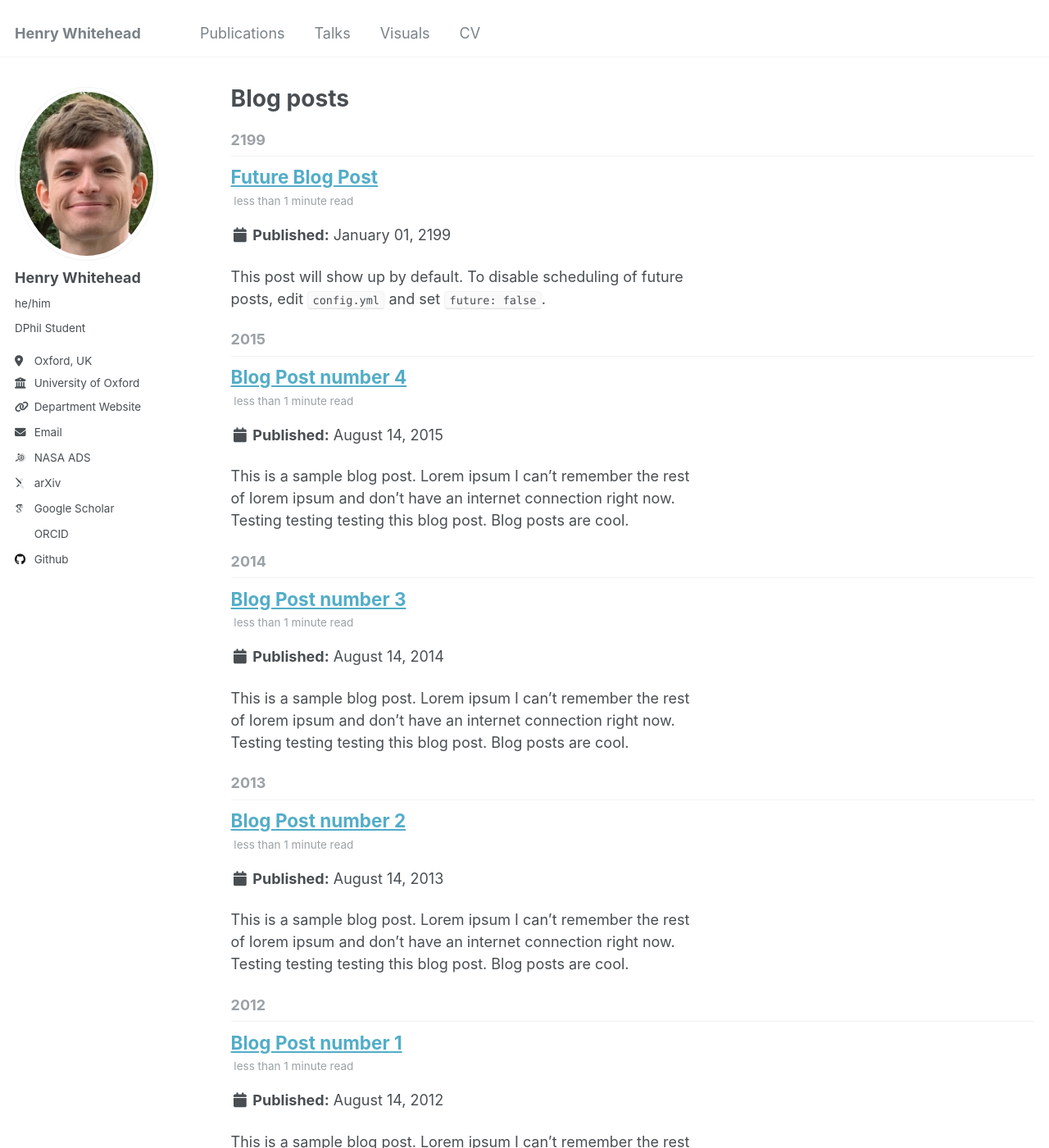
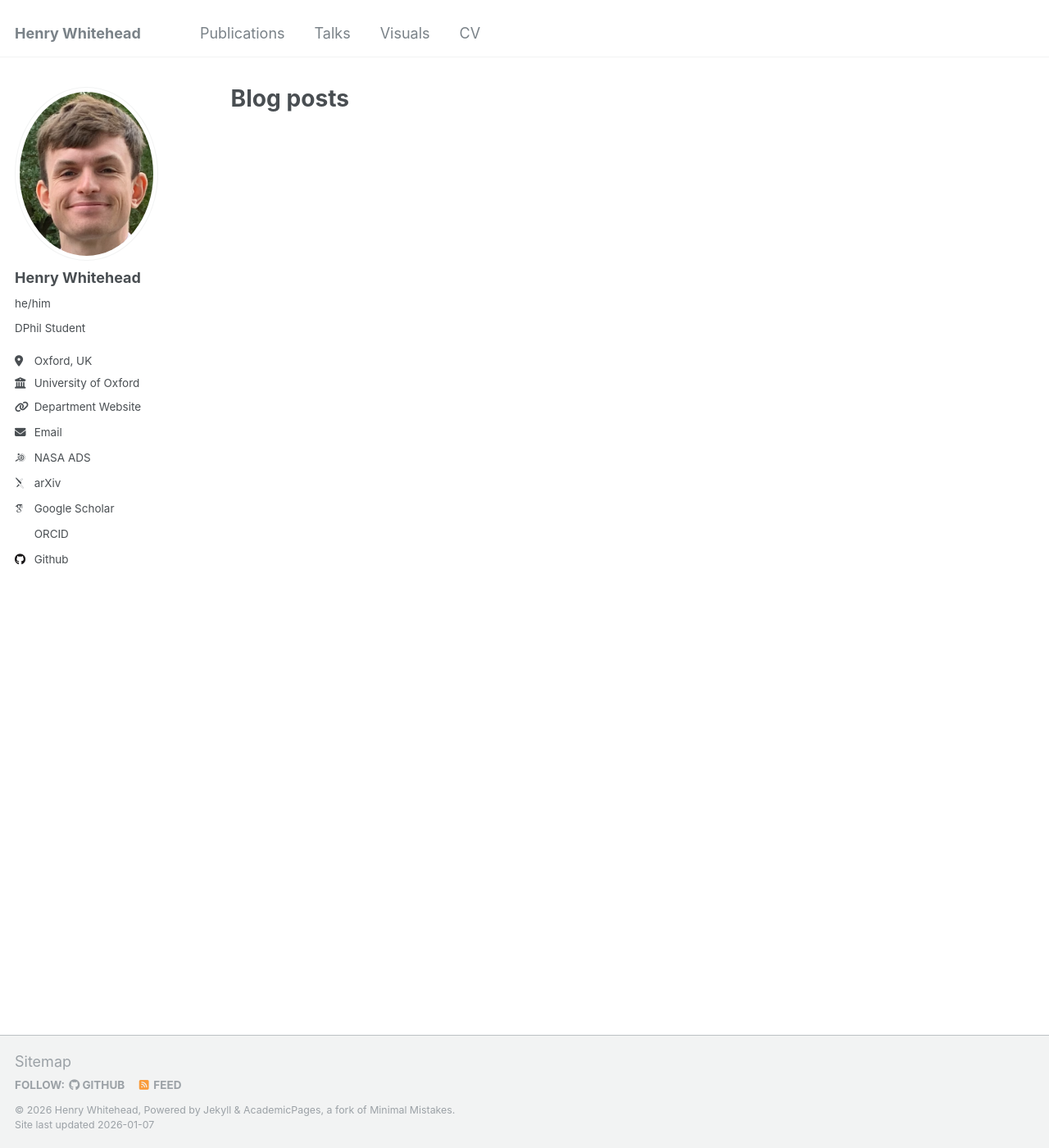
Before and after one commit to hwhitehead/hwhitehead.github.io, a Jekyll site: the page built from _pages/year-archive.html, in a window 1280 px wide and 1400 px high. Shown: the whole window at 82% size. Built offline with Jekyll 4.4.1, drawn with Linux system fonts in a browser that asks for light colours; some web fonts are replaced; some of the changed text lies outside the part shown.

```diff
--- a/_posts/2012-08-14-blog-post-1.md
+++ /dev/null
@@ -1,20 +0,0 @@
----
-title: 'Blog Post number 1'
-date: 2012-08-14
-permalink: /posts/2012/08/blog-post-1/
-tags:
-  - cool posts
-  - category1
-  - category2
----
-
-This is a sample blog post. Lorem ipsum I can't remember the rest of lorem ipsum and don't have an internet connection right now. Testing testing testing this blog post. Blog posts are cool.
-
-Headings are cool
-======
-
-You can have many headings
-======
-
-Aren't headings cool?
-------
--- a/_posts/2013-08-14-blog-post-2.md
+++ /dev/null
@@ -1,20 +0,0 @@
----
-title: 'Blog Post number 2'
-date: 2013-08-14
-permalink: /posts/2013/08/blog-post-2/
-tags:
-  - cool posts
-  - category1
-  - category2
----
-
-This is a sample blog post. Lorem ipsum I can't remember the rest of lorem ipsum and don't have an internet connection right now. Testing testing testing this blog post. Blog posts are cool.
-
-Headings are cool
-======
-
-You can have many headings
-======
-
-Aren't headings cool?
-------
--- a/_posts/2014-08-14-blog-post-3.md
+++ /dev/null
@@ -1,20 +0,0 @@
----
-title: 'Blog Post number 3'
-date: 2014-08-14
-permalink: /posts/2014/08/blog-post-3/
-tags:
-  - cool posts
-  - category1
-  - category2
----
-
-This is a sample blog post. Lorem ipsum I can't remember the rest of lorem ipsum and don't have an internet connection right now. Testing testing testing this blog post. Blog posts are cool.
-
-Headings are cool
-======
-
-You can have many headings
-======
-
-Aren't headings cool?
-------
--- a/_posts/2199-01-01-future-post.md
+++ /dev/null
@@ -1,11 +0,0 @@
----
-title: 'Future Blog Post'
-date: 2199-01-01
-permalink: /posts/2012/08/blog-post-4/
-tags:
-  - cool posts
-  - category1
-  - category2
----
-
-This post will show up by default. To disable scheduling of future posts, edit `config.yml` and set `future: false`.
```
Also changed, not shown: _pages/cv.md (+1 -3 lines), _portfolio/portfolio-1.md (deleted, +0 -7 lines), _portfolio/portfolio-2.html (deleted, +0 -7 lines), _posts/2015-08-14-blog-post-4.md (deleted, +0 -20 lines).
